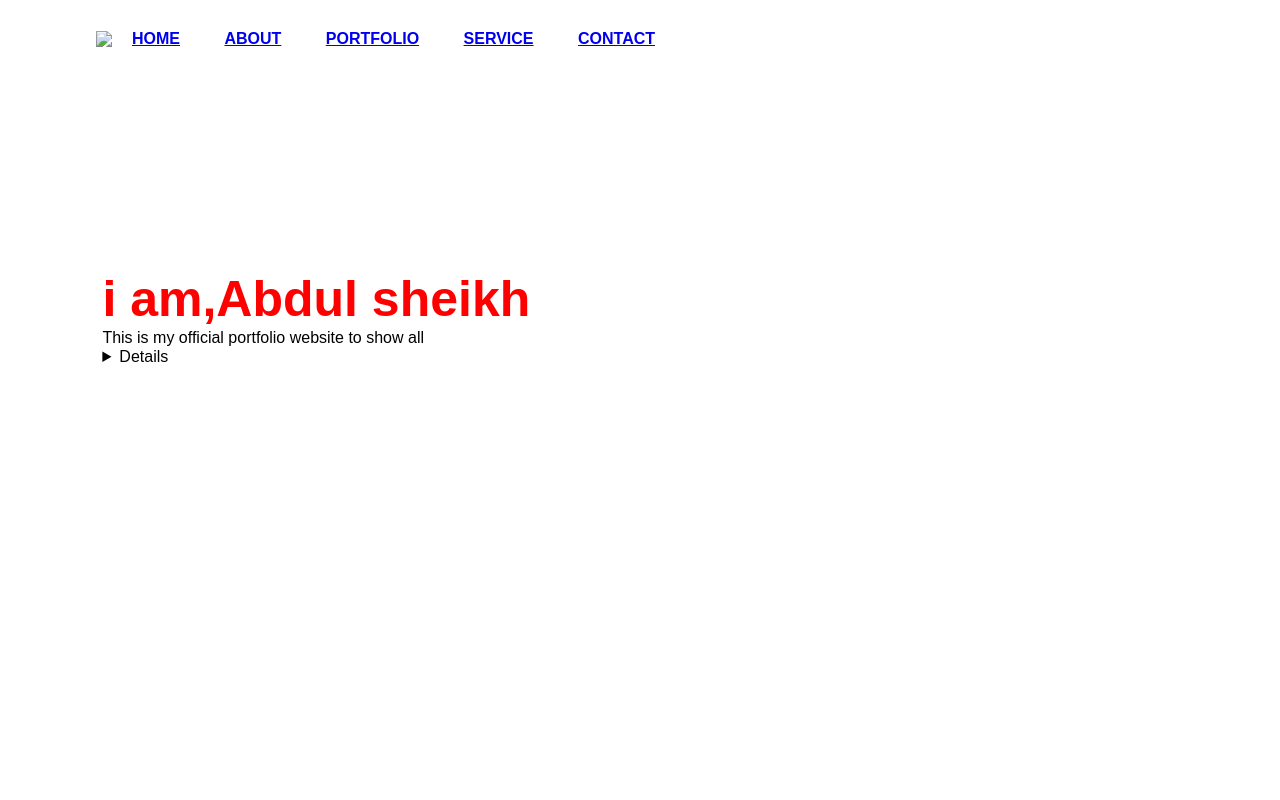
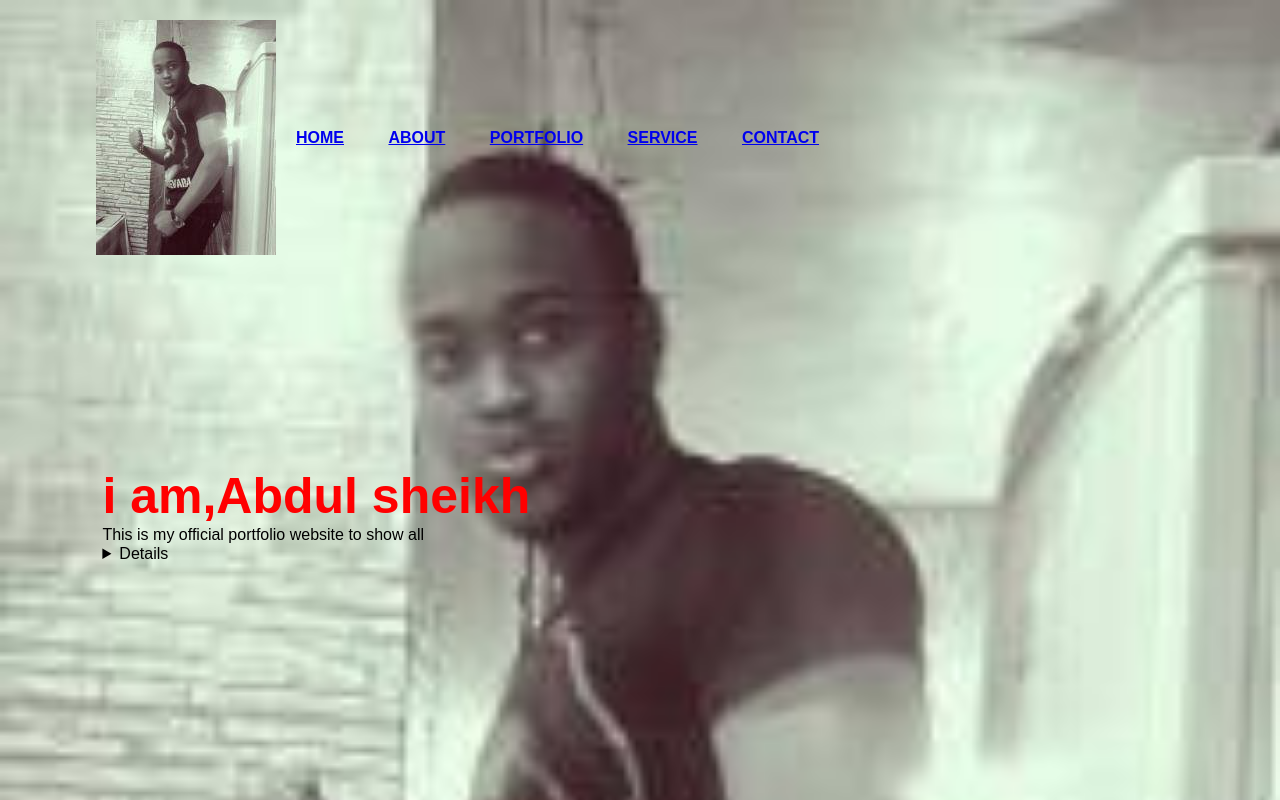
Before and after one commit to olemenye/portfolio, a plain HTML site: page index.html in a window 1280 px wide. Drawn offline with Linux system fonts and the light colour scheme; the site is published under a folder, as on GitHub Pages, so addresses that start at the root find nothing.

Commit message:
It will solve image deployment

```diff
--- a/index.html
+++ b/index.html
@@ -10,7 +10,7 @@
     <body>
         <div class="hero">
         <nav>
-            <img src="/images/yo.jpg">
+            <img src="./images/yo.jpg">
             <ul>
                 <li><a href="#">HOME</a></li>
                 <li><a href="#">ABOUT</a></li>
--- a/style.css
+++ b/style.css
@@ -8,7 +8,7 @@
 position: relative;
 width: 100%;
 height: 100vh;
-background-image: url(/images/yo.jpg);
+background-image: url(./images/yo.jpg);
 background-size: cover;
 
 }
```
